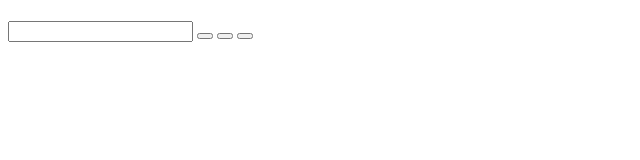
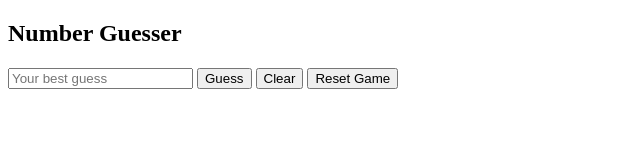
Before and after one commit to Jeff-Duke/number-guesser, a plain HTML site: page index.html in a window 1280 px wide. Shown: the whole page, without its empty margins (0-640 px from the left). Drawn offline with Linux system fonts and the light colour scheme.

Commit message:
Just updated the html adding ids and classes

```diff
--- a/index.html
+++ b/index.html
@@ -6,15 +6,17 @@
     <link rel="stylesheet" href="style.css" media="screen" title="Style Sheet" charset="utf-8">
   </head>
   <body>
+    <h2>Number Guesser</h2>
     <div class="output">
-      <h1></h1>
+      <p class="last-guess"></p>
+      <h1 id="guess-output"></h1>
+      <p class="user-message"></p>
     </div>
-    <input type="number" name="name" value="number">
-    <button type="button" name="button"></button>
-    <button type="button" name="button"></button>
-    <button type="button" name="button"></button>
+    <input id="user-guess" type="number" name="name" value="number" placeholder="Your best guess">
+    <button id="guess-button"type="button" name="button">Guess</button>
+    <button id="clear-button" type="button" name="button">Clear</button>
+    <button id="reset-button" type="button" name="button">Reset Game</button>
 
-    <!-- Markup goes here. -->
   </body>
   <script src="script.js"></script>
 </html>
```
